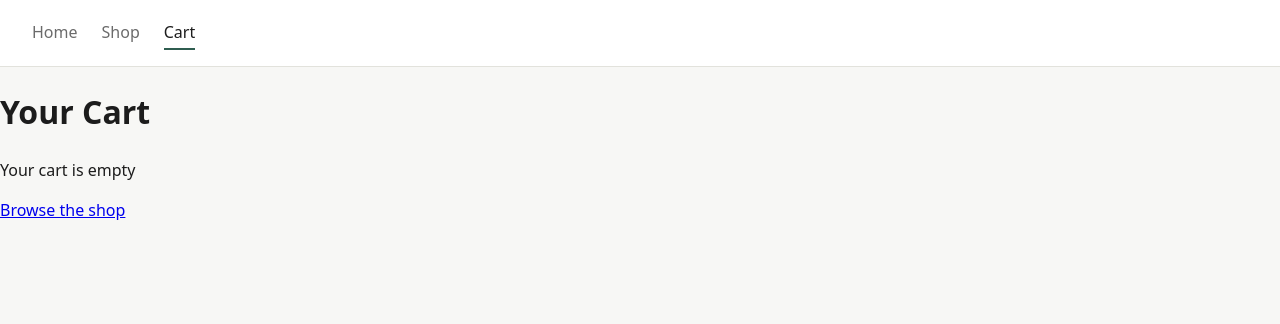
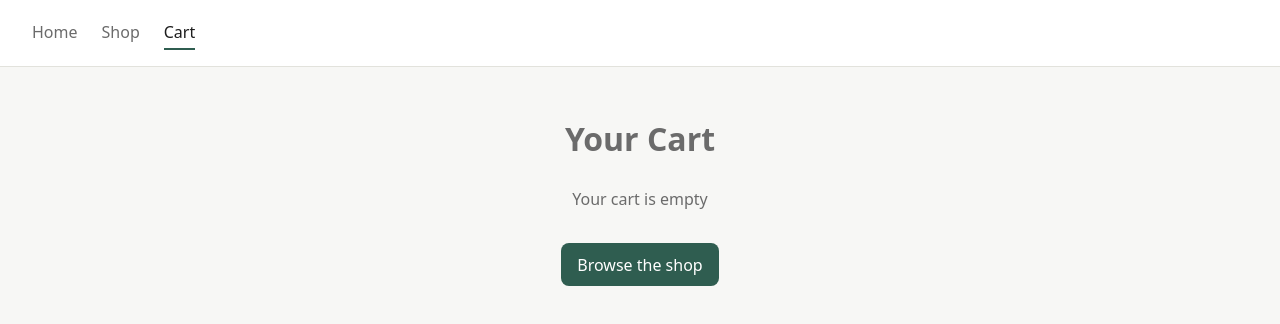
Before and after one commit to Badger-cmyk/shopping-cart, a React (Vite) app: page /cart in a window 1280 px wide. Shown: the top 324 px of the page. Built offline with nearby package versions, Linux system fonts and the light colour scheme.

Commit message:
style: style Cart page

```diff
--- a/src/pages/Cart.jsx
+++ b/src/pages/Cart.jsx
@@ -1,16 +1,17 @@
 import { Link } from "react-router-dom"
 import useCart from "../hooks/useCart"
 import CartItem from "../components/CartItem"
+import styles from "./Cart.module.css";
 
 function Cart(){
     const { items, updateQuantity, removeFromCart } = useCart()
 
     if(items.length === 0){
         return(
-            <main>
-                <h1>Your Cart</h1>
+            <main className={`${styles.page} ${styles.empty}`}>
+                <h1 className={styles.heading}>Your Cart</h1>
                 <p>Your cart is empty</p>
-                <Link to="/shop">Browse the shop</Link>
+                <Link to="/shop" className={styles.link}>Browse the shop</Link>
             </main>
         )
     }
@@ -18,9 +19,9 @@ function Cart(){
     const total = items.reduce((sum, item) => sum + item.price * item.quantity, 0)
 
     return (
-        <main>
-            <h1>Your Cart</h1>
-            <ul>
+        <main className={styles.page}>
+            <h1 className={styles.heading}>Your Cart</h1>
+            <ul className={styles.list}>
                 {items.map((item) => (
                     <CartItem
                         key={item.id}
@@ -30,7 +31,7 @@ function Cart(){
                     />
                 ))}
             </ul>
-            <p>Total: ${total.toFixed(2)}</p>
+            <p className={styles.summary}>Total: ${total.toFixed(2)}</p>
         </main>
     )
 }
--- /dev/null
+++ b/src/pages/Cart.module.css
@@ -0,0 +1,46 @@
+.page {
+  max-width: 800px;
+  margin: 0 auto;
+  padding: 2rem 1.5rem;
+}
+
+.heading {
+  margin: 0 0 1.5rem;
+}
+
+.list {
+  list-style: none;
+  margin: 0;
+  padding: 0;
+  display: flex;
+  flex-direction: column;
+  gap: 0.75rem;
+}
+
+.summary {
+  margin: 1.5rem 0 0;
+  text-align: right;
+  font-size: 1.25rem;
+  font-weight: 600;
+}
+
+.empty {
+  padding: 3rem 0;
+  text-align: center;
+  color: var(--color-muted);
+}
+
+.link {
+  display: inline-block;
+  margin-top: 1rem;
+  padding: 0.6rem 1rem;
+  border-radius: var(--radius);
+  background: var(--color-accent);
+  color: white;
+  font-weight: 500;
+  text-decoration: none;
+}
+
+.link:hover {
+  opacity: 0.9;
+}
```
